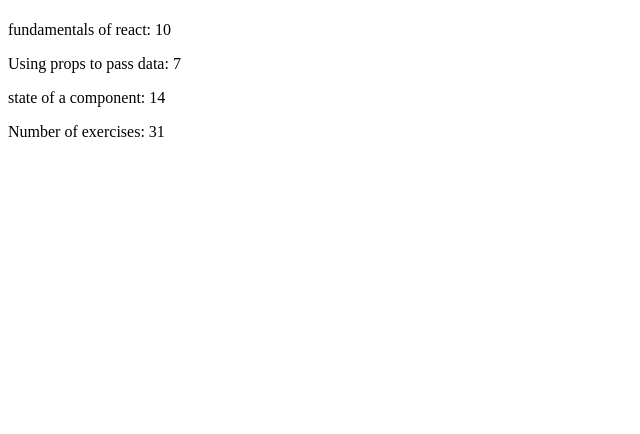
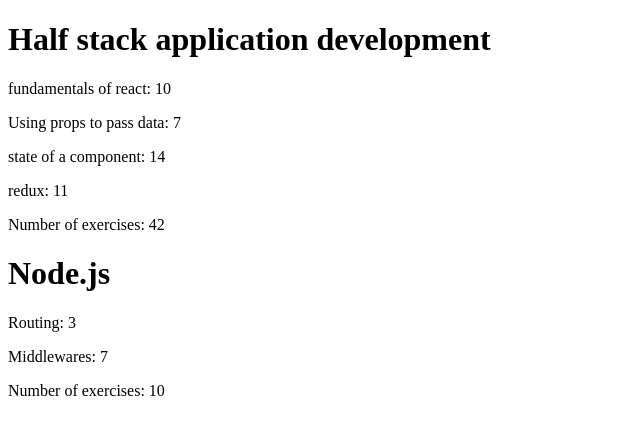
Before and after one commit to M-hub-7/DainaWork, a React (Vite) app: page / in a window 1280 px wide. Shown: the top 434 px of the page, without its empty margins (0-640 px from the left). Built offline with nearby package versions, Linux system fonts and the light colour scheme.

Commit message:
courseinfo etape9

```diff
--- a/src/App.jsx
+++ b/src/App.jsx
@@ -2,7 +2,8 @@
 import Course from "./components/Course";
 
 const App = () => {
-  const course = {
+  const course = [
+    {
       id: 1,
       name: "Half stack application development",
       parts: [
@@ -21,8 +22,30 @@
           exercices: 14,
           id: 3,
         },
+        {
+          name: "redux",
+          exercices: 11,
+          id: 4,
+        },
       ],
-  };
+    },
+    {
+      name: "Node.js",
+      id: 2,
+      parts: [
+        {
+          name: "Routing",
+          exercices: 3,
+          id: 1,
+        },
+        {
+          name: "Middlewares",
+          exercices: 7,
+          id: 2,
+        },
+      ],
+    },
+  ];
 
   return (
     <div>
--- a/src/components/Content.jsx
+++ b/src/components/Content.jsx
@@ -1,14 +1,12 @@
 import React from "react";
 import Part from "./Part";
-import Total from "./Total";
+
 const Content = ({ parts }) => {
-  const total = parts[0].exercices + parts[1].exercices + parts[2].exercices;
   return (
     <div>
       {parts.map((part) => (
         <Part key={part.id} name={part.name} exercises={part.exercices} />
       ))}
-      <Total exercices={total} />
     </div>
   );
 };
--- a/src/components/Course.jsx
+++ b/src/components/Course.jsx
@@ -2,12 +2,17 @@
 
 import Header from "./Header";
 import Content from "./Content";
-
+import Total from "./Total";
 const Course = ({ course }) => {
   return (
     <>
-      <Header course={course.name} />
-      <Content parts={course.parts} />
+      {course.map((cour) => (
+        <div key={cour.id}>
+          <Header course={cour} />
+          <Content parts={cour.parts} />
+          <Total parts={cour.parts} />
+        </div>
+      ))}
     </>
   );
 };
--- a/src/components/Header.jsx
+++ b/src/components/Header.jsx
@@ -1,6 +1,7 @@
 import React from "react";
 
 const Header = ({ course }) => {
+  console.log(course);
   return <h1>{course.name}</h1>;
 };
 export default Header;
--- a/src/components/Total.jsx
+++ b/src/components/Total.jsx
@@ -1,7 +1,7 @@
 import React from "react";
 
-const Total = ({ exercices }) => {
-  console.log(exercices);
-  return <p>Number of exercises: {exercices}</p>;
+const Total = ({ parts }) => {
+  const total = parts.reduce((acc, part) => acc + part.exercices, 0);
+  return <p>Number of exercises: {total}</p>;
 };
 export default Total;
```
Lines whose indentation alone changed are shown as unchanged.
